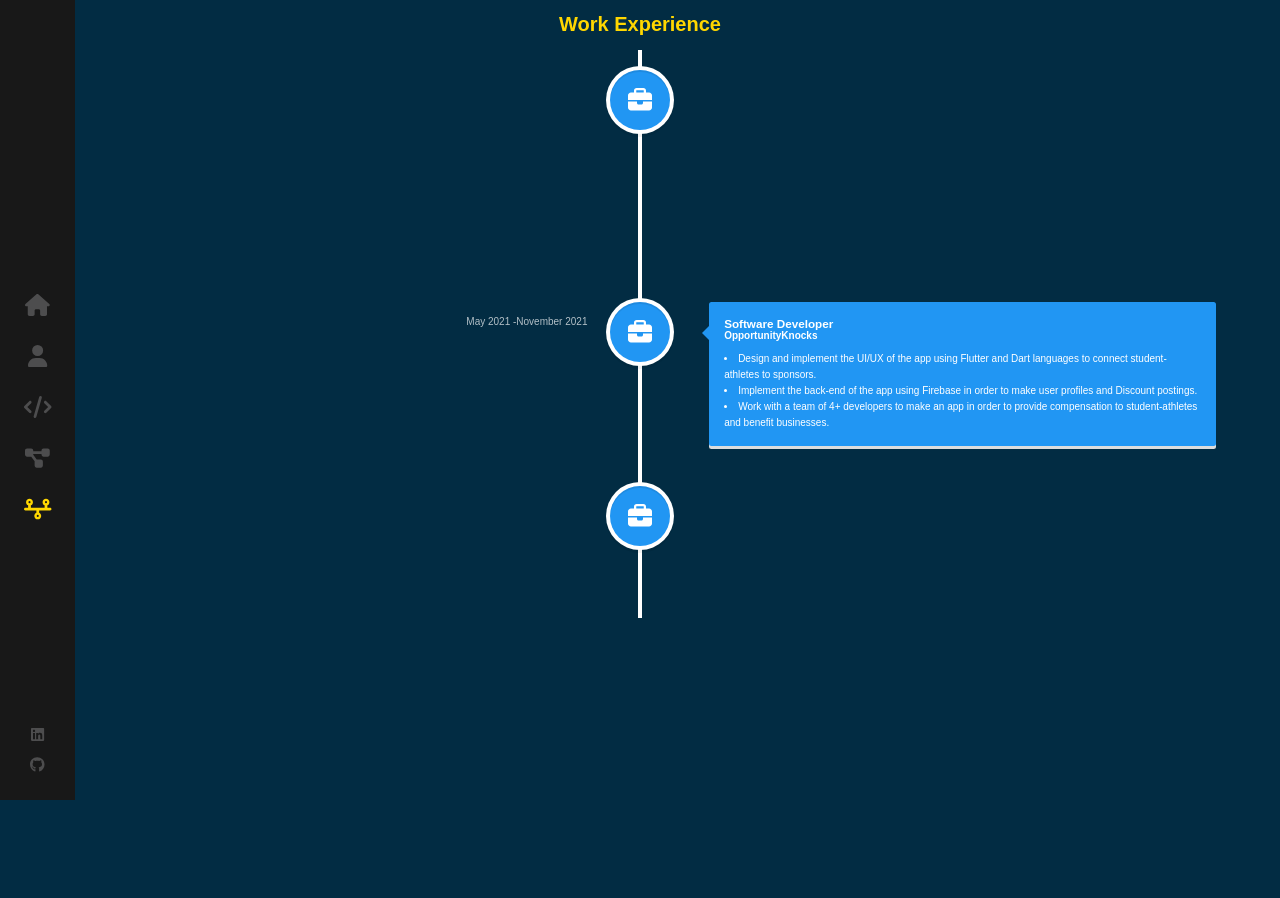
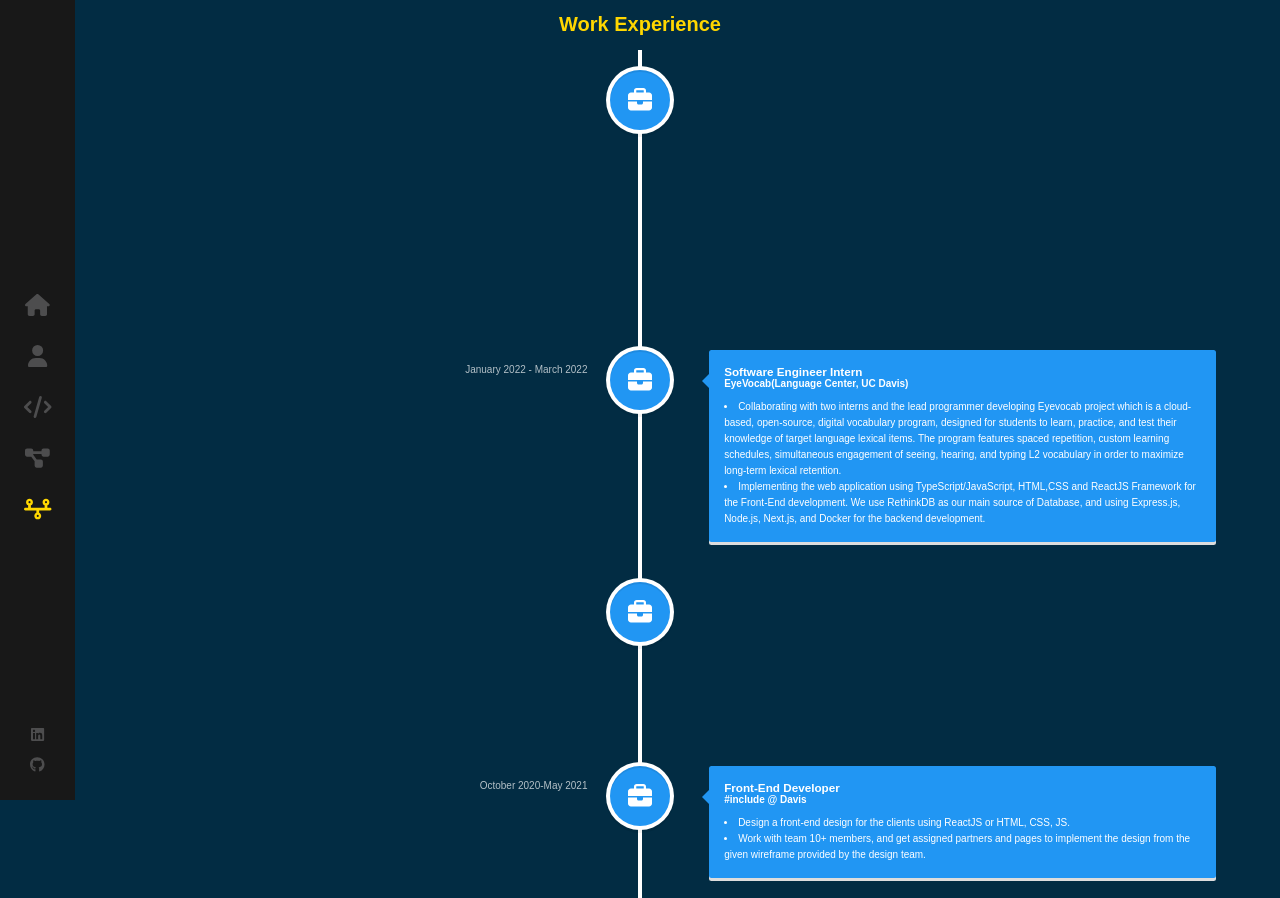
Before and after one commit to ronvic12/ronvicWebsite, a React (Create React App) app: page /workexperience in a window 1280 px wide. Before the commit the page ends 800 px from the top, so only its background shows below. Built offline with nearby package versions, Linux system fonts and the light colour scheme.

Commit message:
update resume

```diff
--- a/src/components/About/index.js
+++ b/src/components/About/index.js
@@ -13,11 +13,12 @@ const About = () => {
       <div className="text-zone">
         <h1>About Me</h1>
         <p>
+          I am currently working as a Software Engineer at Four Wheel Campers
+          where I develop and maintain two Web Application Systems (ERP and Four Wheel Drive)
+          to help and create an efficient system for every department at Four Wheel Campers.
           I am a first-generation graduate with a B.S. degree in Computer
           Science from the University of California, Davis, and I graduated with
-          University itself this past June 2022. I am looking for opportunities
-          in Software Development, App Development( IOS or Android), Software
-          Engineering, Game Development and Web Development.
+          University itself this past June 2022.
         </p>
         <p>
           My biggest passion in the tech industry are Game Development, Software
@@ -25,8 +26,8 @@ const About = () => {
           mobile or web Applications with any content. I am also interested in
           the Software engineering careers because I really like problem solving
           and face new challenges. As of today, I constantly learning new
-          programming languages and creating my own personal projects, in order
-          to expand my Software Skills. I really love facing new challenges
+          programming languages and creating my own personal projects that could help the company in the long term, in order
+          to expand my Software Skills and grow as a professional Software Engineer. I really love facing new challenges
           everyday.
         </p>
       </div>
--- a/src/components/Experience/index.js
+++ b/src/components/Experience/index.js
@@ -10,6 +10,30 @@ const Experience = () => {
   <div className = "experience-container">
   <h1>Work Experience</h1>
   <VerticalTimeline>
+  <VerticalTimelineElement
+    className = "vertical-timeline-element--work"
+    date ="August 2022 - Present"
+    contentStyle={{ background: 'rgb(33, 150, 243)', color: '#fff' }}
+    contentArrowStyle={{ borderRight: '7px solid  rgb(33, 150, 243)' }}
+    iconStyle={{ background: "rgb(33, 150, 243)", color: "#fff" }}
+    icon = {<WorkIcon/>}
+    >
+    <h3 className="vertical-timeline-element-title">Software Engineer</h3>
+    <h4 className="vertical-timeline-element-subtitle">Four Wheel Campers</h4>
+    <p>
+
+    <li>
+    Maintaining and developing two web application system(ERP and Four Wheel Drive) to help and create an efficient system for every department of the company(i.e. Sales(U.S.A,Germany,Canada and Taiwan),Services,Production,Accounting,Engineering,CNC Operators,etc.): Four wheel Drive is specifically made for Sales Department and Services while ERP is made for Production, Accounting,Engineering,Services and CNC Operators.
+    </li>
+    <li>
+    Collaborating with other engineers (i.e. mechanical) to put their new implemented CNC Drawings or fixes into the web application system.
+    </li>
+    <li>
+    Developing ERP and Four Wheel Drive web application via JavaScript, HTML,CSS for the
+Front-End development and NodeJS for backend. Uses MYSQL as the main source of database for support to make a report. Microsoft VBA and Excel(xlsx-populate to populate data into excel from javascript) for populating the data to support the Production department. </li>
+
+    </p>
+    </VerticalTimelineElement>
 
     <VerticalTimelineElement
     className = "vertical-timeline-element--work"
--- a/src/components/Home/index.js
+++ b/src/components/Home/index.js
@@ -10,7 +10,7 @@ const Home = () =>{
             <div className="text-zone">
             <h1>Hi, I'm Ronvic Cuevas</h1>
 
-            <h2>Software Developer | Computer Science at UC Davis</h2>
+            <h2>Software Engineer @ Four Wheel Campers | Computer Science at UC Davis</h2>
             <a href={Resume} className ="resume-button">Download Resume</a>
             </div>
             <img id= "myprofile" src={Profile} alt ="profile"></img>
--- a/src/components/Skills/index.js
+++ b/src/components/Skills/index.js
@@ -13,8 +13,8 @@ const Skills = () => {
     <h1 id ="title">MY SOFTWARE SKILLS</h1>
     <div className ="my_description">
       <p>
-        I recently graduated this past June 2022 with a B.S. Computer Science Degree from the University of California Davis.
-        Regards to my software skillset, I am really proficient in Python and C++. I also have prior experience with Web and Mobile development.
+        I am currently working as a Software Engineer at Four Wheel Campers where I develop and maintain two web application systems (ERP and Four Wheel Drive) to help and create an efficient system for every department of the company. Regards to my educational background, I graduated this past June 2022 with a B.S. Computer Science Degree from the University of California Davis.
+        Regards to my software skillset, I am currently proficient with Javascript language, since this is where I am using with my current employment, but still proficient in Python and C++. I am currently being more proficient developing web applications, but still have prior experience with Mobile development.
          </p>
       <p> Checkout my projects in  <NavLink to ="/portfolio">Portfolio</NavLink> section. Also visit me in <a href = "https://www.linkedin.com/in/ronvic-cuevas/">LinkedIn</a> hoping we can connect and chat.
     </p>
```
